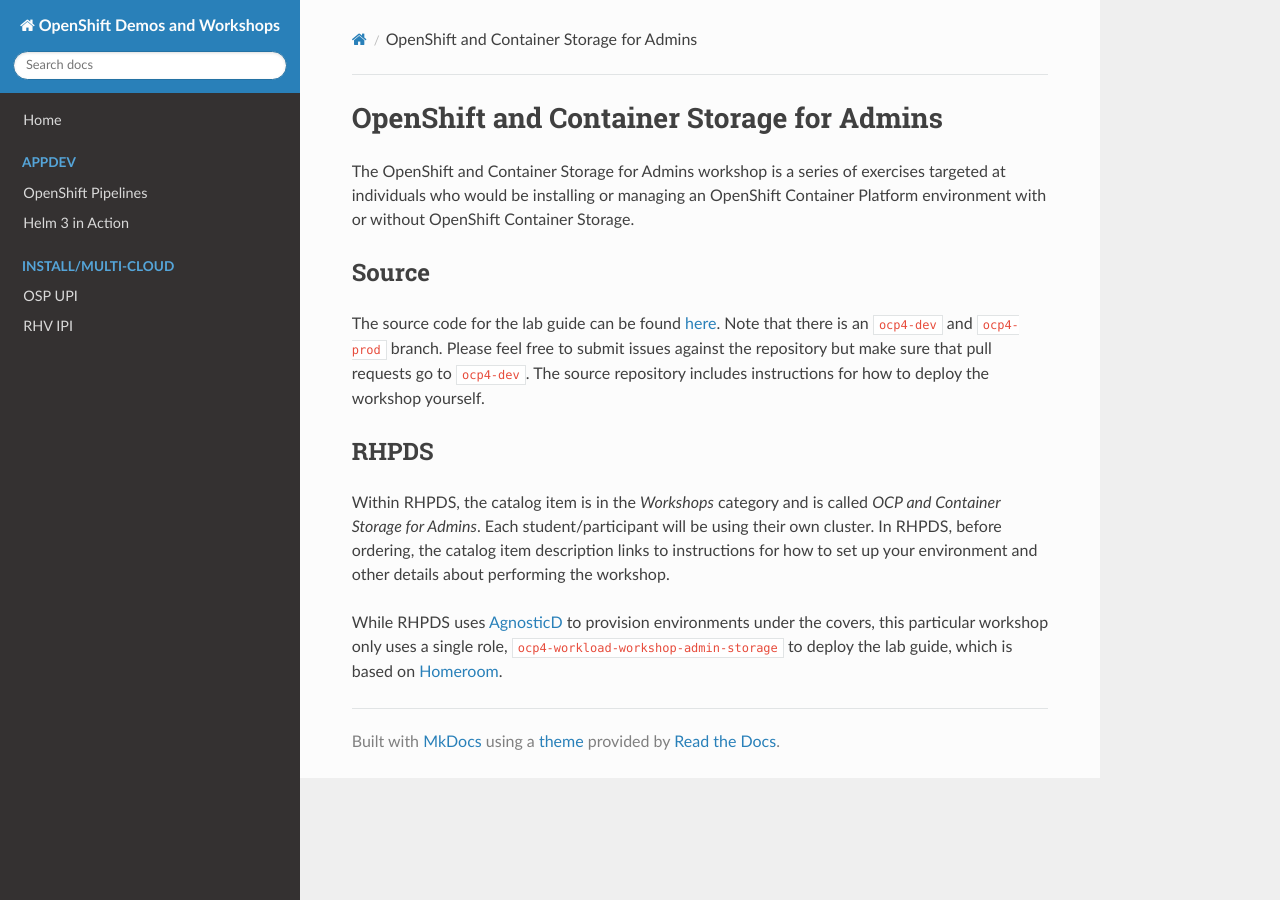
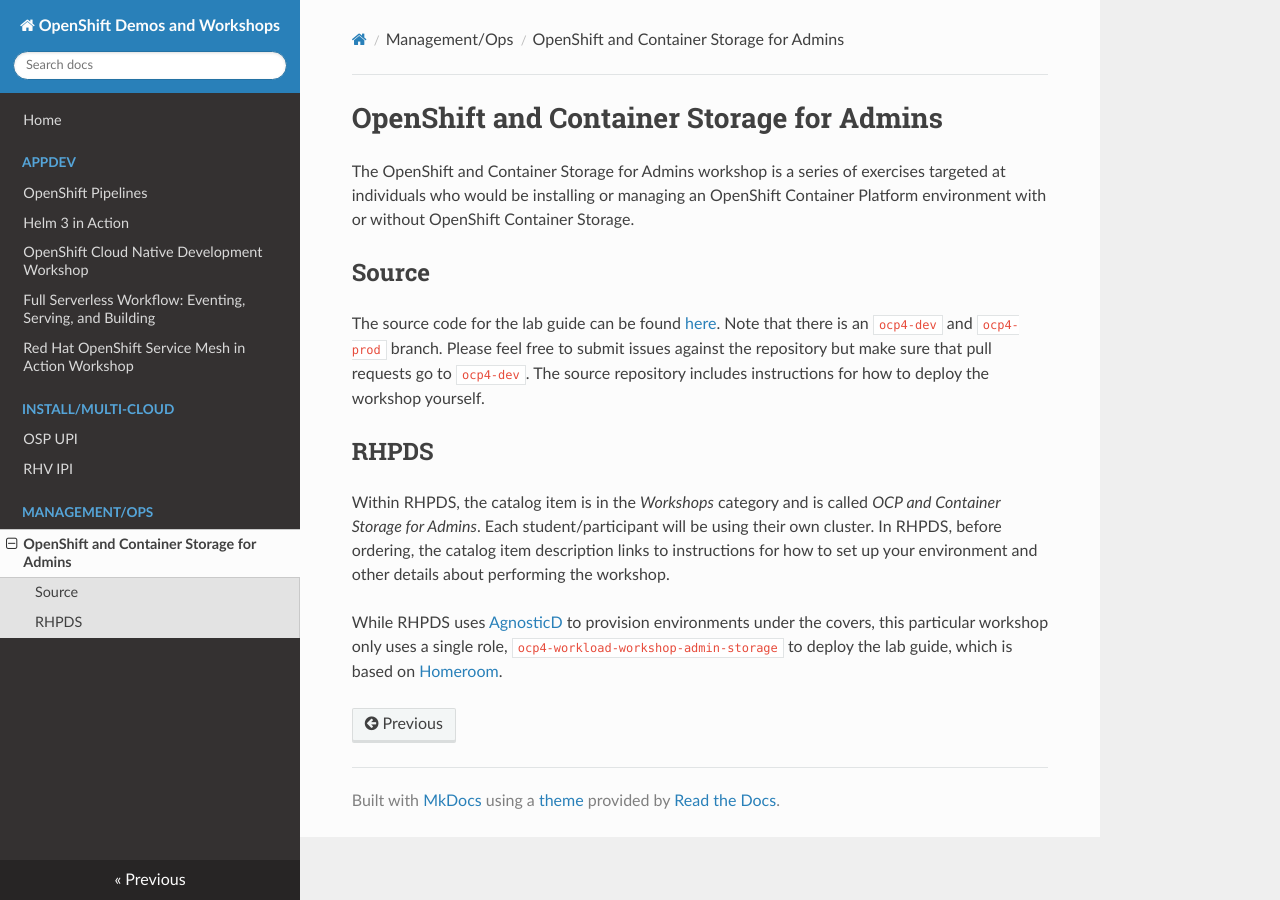
Before and after one commit to OpenShiftDemos/demo-guide, an MkDocs documentation site: the page built from docs/admin-storage.md, in a window 1280 px wide. Built offline with MkDocs 1.6.1, drawn with Linux system fonts in a browser that asks for light colours; nearby versions of some CDN libraries.

Commit message:
Existing Nav
Signed-off-by: Chris Short <chris@chrisshort.net>

```diff
--- a/docs/admin-storage.md
+++ b/docs/admin-storage.md
@@ -6,6 +6,7 @@ OpenShift Container Platform environment with or without OpenShift Container
 Storage.
 
 ## Source
+
 The source code for the lab guide can be found
 [here](https://github.com/openshift/openshift-cns-testdrive/tree/ocp4-prod).
 Note that there is an `ocp4-dev` and `ocp4-prod` branch. Please feel free to
@@ -14,6 +15,7 @@ submit issues against the repository but make sure that pull requests go to
 workshop yourself.
 
 ## RHPDS
+
 Within RHPDS, the catalog item is in the _Workshops_ category and is called
 _OCP and Container Storage for Admins_. Each student/participant will be
 using their own cluster. In RHPDS, before ordering, the catalog item
--- a/mkdocs.yml
+++ b/mkdocs.yml
@@ -6,6 +6,11 @@ nav:
 - AppDev:
     - 'OpenShift Pipelines': 'openshift-pipelines.md'
     - 'Helm 3 in Action': 'helm3-in-action.md'
+    - 'OpenShift Cloud Native Development Workshop': 'cloud-native-development.md'
+    - 'Full Serverless Workflow: Eventing, Serving, and Building': 'serverless-workflow.md'
+    - 'Red Hat OpenShift Service Mesh in Action Workshop': 'service-mesh.md'
 - Install/Multi-Cloud:
     - 'OSP UPI': 'osp-upi.md'
     - 'RHV IPI': 'rhv-ipi.md'
+- Management/Ops:
+    - 'OpenShift and Container Storage for Admins': 'admin-storage.md'
```
Also changed, not shown: docs/appdev.md (deleted, +0 -33 lines).
